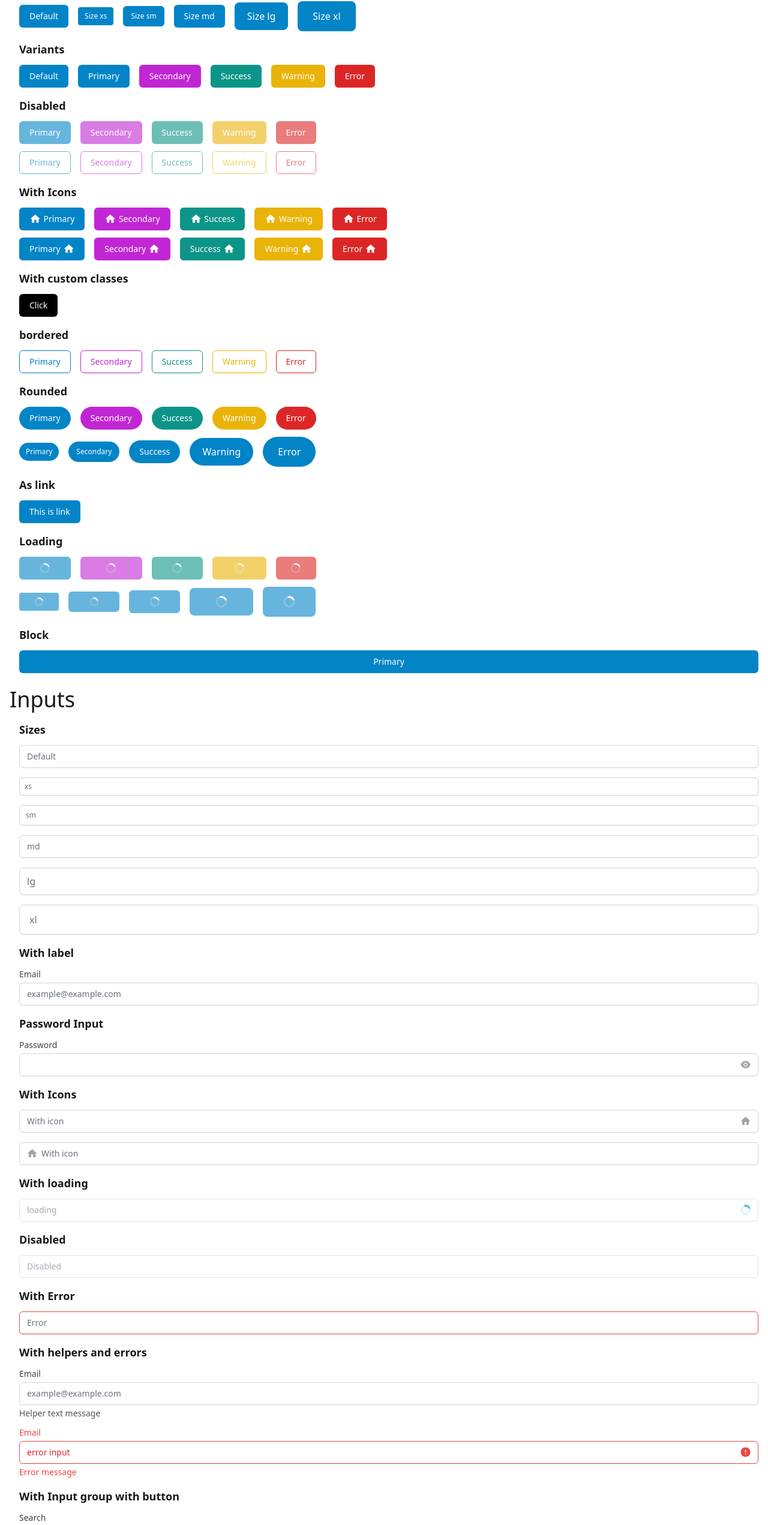
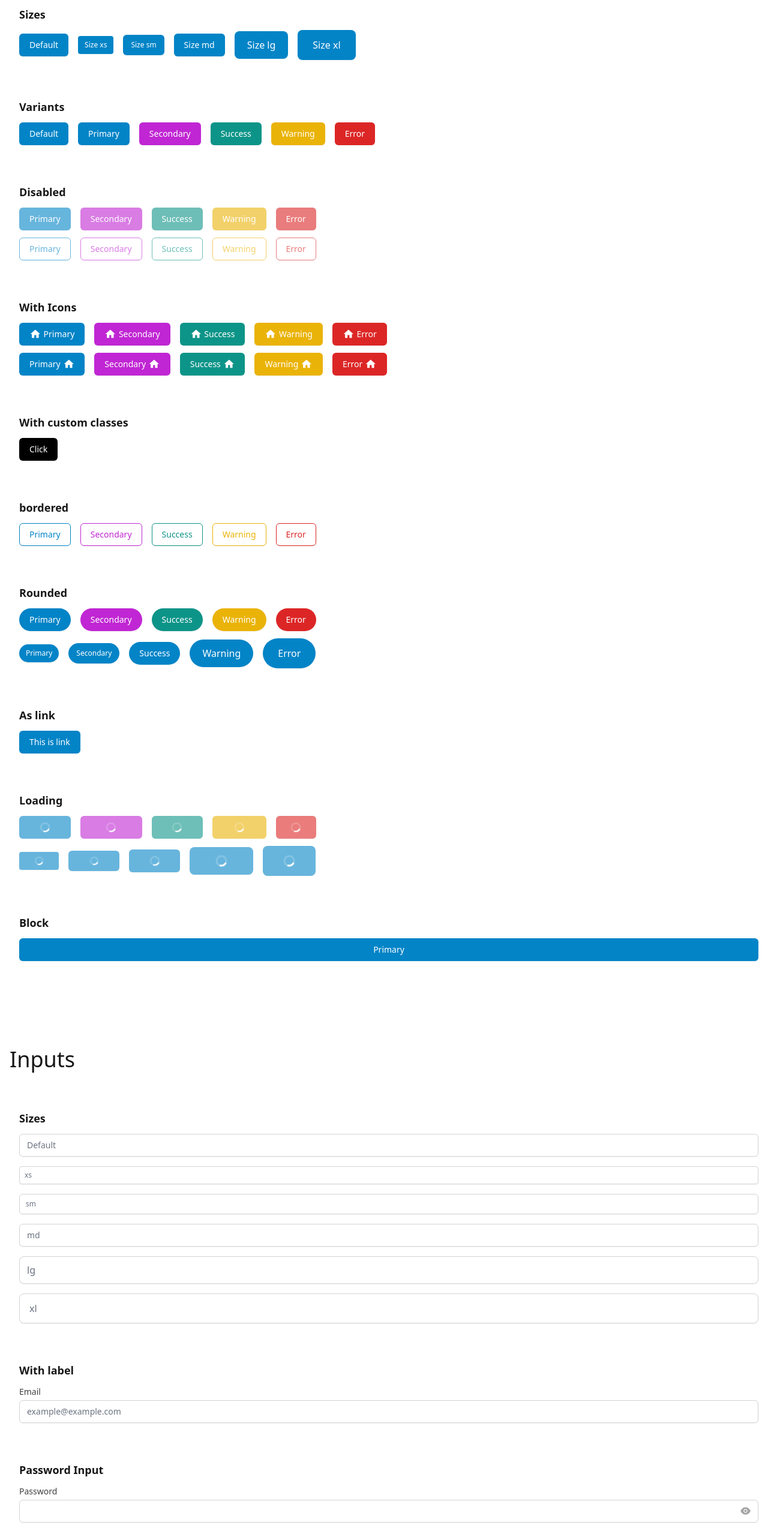
Before and after one commit to mohamedmagdy17593/mm-ui, a React (Vite) app: page / in a window 1280 px wide. Shown: the part 110-2652 px from the top of the page at 60% size. Built offline with nearby package versions, Linux system fonts and the light colour scheme.

Commit message:
improve examples styles

```diff
--- a/src/App.tsx
+++ b/src/App.tsx
@@ -4,7 +4,7 @@ import SelectExample from './components/Select/SelectExample'
 
 function App() {
   return (
-    <div className="p-4 flex flex-col gap-6 mb-[600px]">
+    <div className="p-4 flex flex-col gap-36 mb-[600px]">
       <ButtonExample />
 
       <InputExample />
--- a/src/components/Button/ButtonExample.tsx
+++ b/src/components/Button/ButtonExample.tsx
@@ -7,7 +7,7 @@ function ButtonExample() {
       <h1 className="text-4xl">Buttons</h1>
 
       <div className="ml-4">
-        <h2 className="mt-4 text-lg font-bold">Sizes</h2>
+        <h2 className="mt-16 text-lg font-bold">Sizes</h2>
         <div className="mt-3 flex items-center justify-start gap-4">
           <Button>Default</Button>
           <Button size="xs">Size xs</Button>
@@ -17,7 +17,7 @@ function ButtonExample() {
           <Button size="xl">Size xl</Button>
         </div>
 
-        <h2 className="mt-4 text-lg font-bold">Variants</h2>
+        <h2 className="mt-16 text-lg font-bold">Variants</h2>
         <div className="mt-3 flex items-center justify-start gap-4">
           <Button>Default</Button>
           <Button variant="primary">Primary</Button>
@@ -27,7 +27,7 @@ function ButtonExample() {
           <Button variant="error">Error</Button>
         </div>
 
-        <h2 className="mt-4 text-lg font-bold">Disabled</h2>
+        <h2 className="mt-16 text-lg font-bold">Disabled</h2>
         <div className="mt-3 flex items-center justify-start gap-4">
           <Button disabled variant="primary">
             Primary
@@ -63,7 +63,7 @@ function ButtonExample() {
           </Button>
         </div>
 
-        <h2 className="mt-4 text-lg font-bold">With Icons</h2>
+        <h2 className="mt-16 text-lg font-bold">With Icons</h2>
         <div className="mt-3 flex items-center justify-start gap-4">
           <Button variant="primary">
             <MdHome className="text-[1.4em] mr-1" />
@@ -109,14 +109,14 @@ function ButtonExample() {
           </Button>
         </div>
 
-        <h2 className="mt-4 text-lg font-bold">With custom classes</h2>
+        <h2 className="mt-16 text-lg font-bold">With custom classes</h2>
         <div className="mt-3 flex items-center justify-start gap-4">
           <Button className="bg-black hover:bg-gray-300 hover:text-black">
             Click
           </Button>
         </div>
 
-        <h2 className="mt-4 text-lg font-bold">bordered</h2>
+        <h2 className="mt-16 text-lg font-bold">bordered</h2>
         <div className="mt-3 flex items-center justify-start gap-4">
           <Button bordered variant="primary">
             Primary
@@ -135,7 +135,7 @@ function ButtonExample() {
           </Button>
         </div>
 
-        <h2 className="mt-4 text-lg font-bold">Rounded</h2>
+        <h2 className="mt-16 text-lg font-bold">Rounded</h2>
         <div className="mt-3 flex items-center justify-start gap-4">
           <Button rounded variant="primary">
             Primary
@@ -171,12 +171,12 @@ function ButtonExample() {
           </Button>
         </div>
 
-        <h2 className="mt-4 text-lg font-bold">As link</h2>
+        <h2 className="mt-16 text-lg font-bold">As link</h2>
         <div className="mt-3 flex items-center justify-start gap-4">
           <Button as="a">This is link</Button>
         </div>
 
-        <h2 className="mt-4 text-lg font-bold">Loading</h2>
+        <h2 className="mt-16 text-lg font-bold">Loading</h2>
         <div className="mt-3 flex items-center justify-start gap-4">
           <Button loading variant="primary">
             Primary
@@ -212,7 +212,7 @@ function ButtonExample() {
           </Button>
         </div>
 
-        <h2 className="mt-4 text-lg font-bold">Block</h2>
+        <h2 className="mt-16 text-lg font-bold">Block</h2>
         <div className="mt-3 flex items-center justify-start gap-4">
           <Button variant="primary" block>
             Primary
--- a/src/components/Input/InputExample.tsx
+++ b/src/components/Input/InputExample.tsx
@@ -9,7 +9,7 @@ function InputExample() {
       <h1 className="text-4xl">Inputs</h1>
 
       <div className="ml-4">
-        <h2 className="mt-4 text-lg font-bold">Sizes</h2>
+        <h2 className="mt-16 text-lg font-bold">Sizes</h2>
         <div className="mt-3 flex flex-col gap-4">
           <Input placeholder="Default" />
           <Input size="xs" placeholder="xs" />
@@ -19,7 +19,7 @@ function InputExample() {
           <Input size="xl" placeholder="xl" />
         </div>
 
-        <h2 className="mt-4 text-lg font-bold">With label</h2>
+        <h2 className="mt-16 text-lg font-bold">With label</h2>
         <div className="mt-3 flex flex-col gap-4">
           <div>
             <label htmlFor="email" className="block text-sm text-neutral-700">
@@ -35,7 +35,7 @@ function InputExample() {
           </div>
         </div>
 
-        <h2 className="mt-4 text-lg font-bold">Password Input</h2>
+        <h2 className="mt-16 text-lg font-bold">Password Input</h2>
         <div className="mt-3 flex flex-col gap-4">
           <div>
             <label
@@ -50,28 +50,28 @@ function InputExample() {
           </div>
         </div>
 
-        <h2 className="mt-4 text-lg font-bold">With Icons</h2>
+        <h2 className="mt-16 text-lg font-bold">With Icons</h2>
         <div className="mt-3 flex flex-col gap-4">
           <Input placeholder="With icon" rightIcon={<MdHome />} />
           <Input placeholder="With icon" leftIcon={<MdHome />} />
         </div>
 
-        <h2 className="mt-4 text-lg font-bold">With loading</h2>
+        <h2 className="mt-16 text-lg font-bold">With loading</h2>
         <div className="mt-3 flex flex-col gap-4">
           <Input placeholder="loading" loading />
         </div>
 
-        <h2 className="mt-4 text-lg font-bold">Disabled</h2>
+        <h2 className="mt-16 text-lg font-bold">Disabled</h2>
         <div className="mt-3 flex flex-col gap-4">
           <Input placeholder="Disabled" disabled />
         </div>
 
-        <h2 className="mt-4 text-lg font-bold">With Error</h2>
+        <h2 className="mt-16 text-lg font-bold">With Error</h2>
         <div className="mt-3 flex flex-col gap-4">
           <Input placeholder="Error" error />
         </div>
 
-        <h2 className="mt-4 text-lg font-bold">With helpers and errors</h2>
+        <h2 className="mt-16 text-lg font-bold">With helpers and errors</h2>
         <div className="mt-3 flex flex-col gap-4">
           <div>
             <label htmlFor="email" className="block text-sm text-neutral-700">
@@ -108,7 +108,9 @@ function InputExample() {
           </div>
         </div>
 
-        <h2 className="mt-4 text-lg font-bold">With Input group with button</h2>
+        <h2 className="mt-16 text-lg font-bold">
+          With Input group with button
+        </h2>
         <div className="mt-3 flex flex-col gap-4">
           <div>
             <label htmlFor="search" className="block text-sm text-neutral-700">
--- a/src/components/Select/SelectExample.tsx
+++ b/src/components/Select/SelectExample.tsx
@@ -12,7 +12,7 @@ function SelectExample() {
       <h1 className="text-4xl">Selects</h1>
 
       <div className="ml-4">
-        <h2 className="mt-4 text-lg font-bold">Select</h2>
+        <h2 className="mt-16 text-lg font-bold">Select</h2>
         <div className="mt-3 flex flex-col gap-4">
           <Select
             value={value}
@@ -27,7 +27,7 @@ function SelectExample() {
           ></Select>
         </div>
 
-        <h2 className="mt-4 text-lg font-bold">Select with loading</h2>
+        <h2 className="mt-16 text-lg font-bold">Select with loading</h2>
         <div className="mt-3 flex flex-col gap-4">
           <Select
             loading
```
